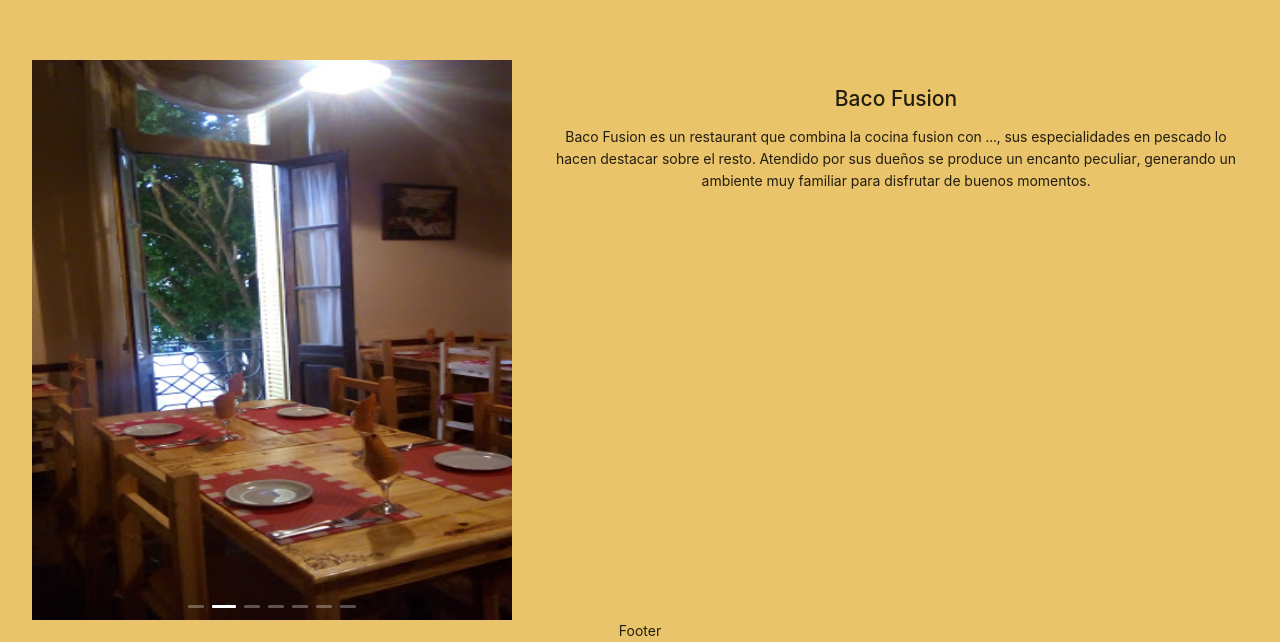
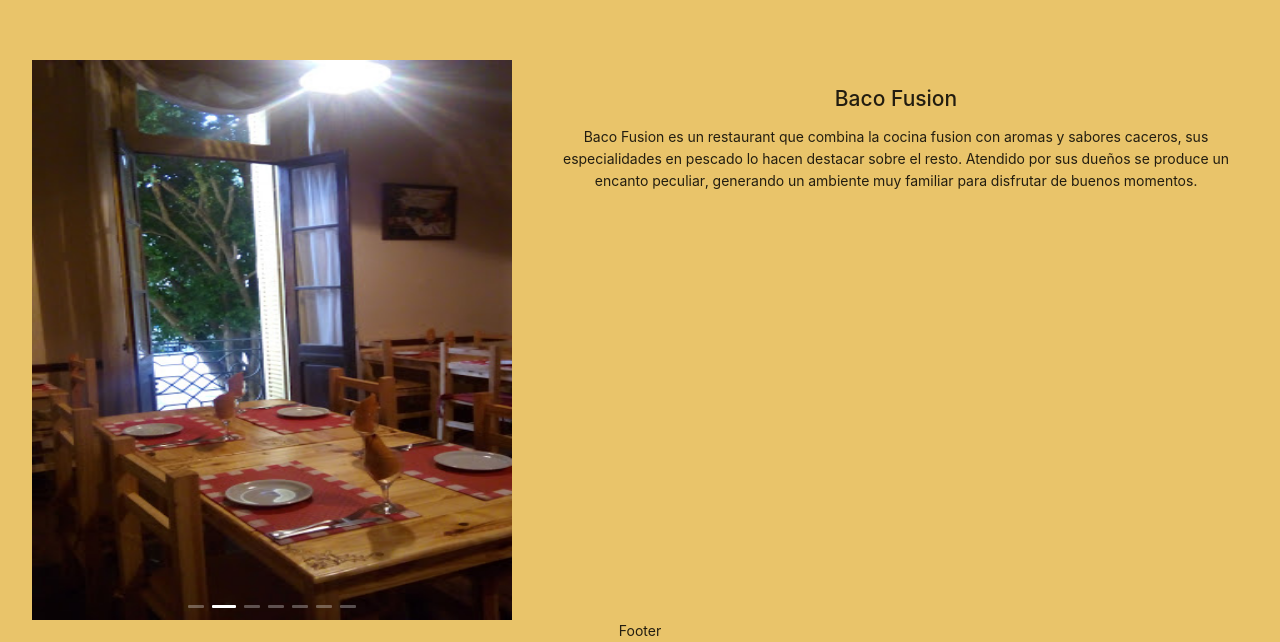
Before and after one commit to marioacaballero/Baco-Fusion-App, a React (Create React App) app: page / in a window 1280 px wide. Shown: the part 826-1468 px from the top of the page. Built offline with nearby package versions, Linux system fonts and the light colour scheme.

Commit message:
fix description on text about

```diff
--- a/src/Components/Home/Home.tsx
+++ b/src/Components/Home/Home.tsx
@@ -38,10 +38,11 @@
           <div>
             <h2>Baco Fusion</h2>
             <p>
-              Baco Fusion es un restaurant que combina la cocina fusion con ...,
-              sus especialidades en pescado lo hacen destacar sobre el resto.
-              Atendido por sus dueños se produce un encanto peculiar, generando
-              un ambiente muy familiar para disfrutar de buenos momentos.
+              Baco Fusion es un restaurant que combina la cocina fusion con
+              aromas y sabores caceros, sus especialidades en pescado lo hacen
+              destacar sobre el resto. Atendido por sus dueños se produce un
+              encanto peculiar, generando un ambiente muy familiar para
+              disfrutar de buenos momentos.
             </p>
           </div>
         </section>
```
